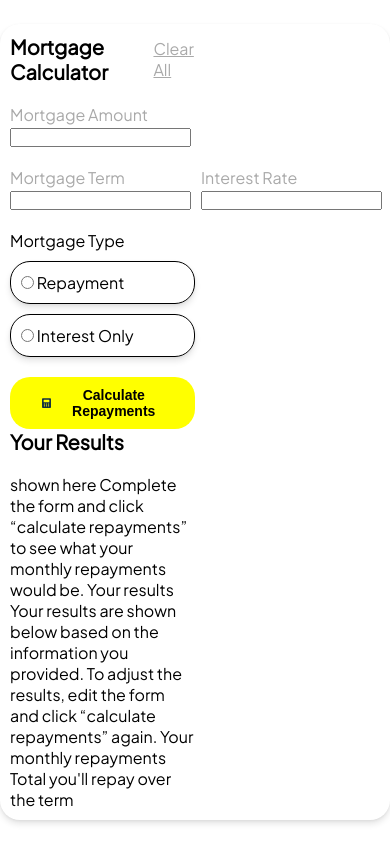
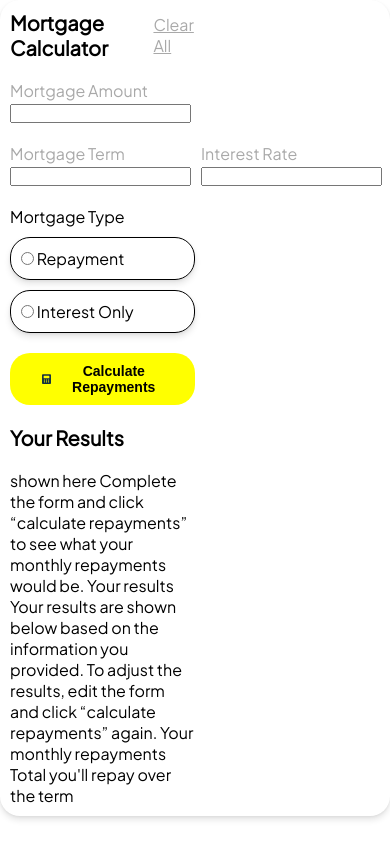
Before and after one commit to apetranov/mortgage-repaiment-calculator, a plain HTML site: page index.html in a window 390 px wide. Drawn offline with Linux system fonts and the light colour scheme.

```diff
--- a/styles.css
+++ b/styles.css
@@ -28,6 +28,7 @@
   box-shadow: 0 4px 6px rgba(0, 0, 0, 0.1), 0 1px 3px rgba(0, 0, 0, 0.06);
   padding: 20px;
   border-radius: 20px;
+  gap: 20px;
 }
 
 .actions {
@@ -132,4 +133,7 @@
     width: 100%;
     padding: 10px;
   }
+  body {
+    height: 100%;
+  }
 }
```
